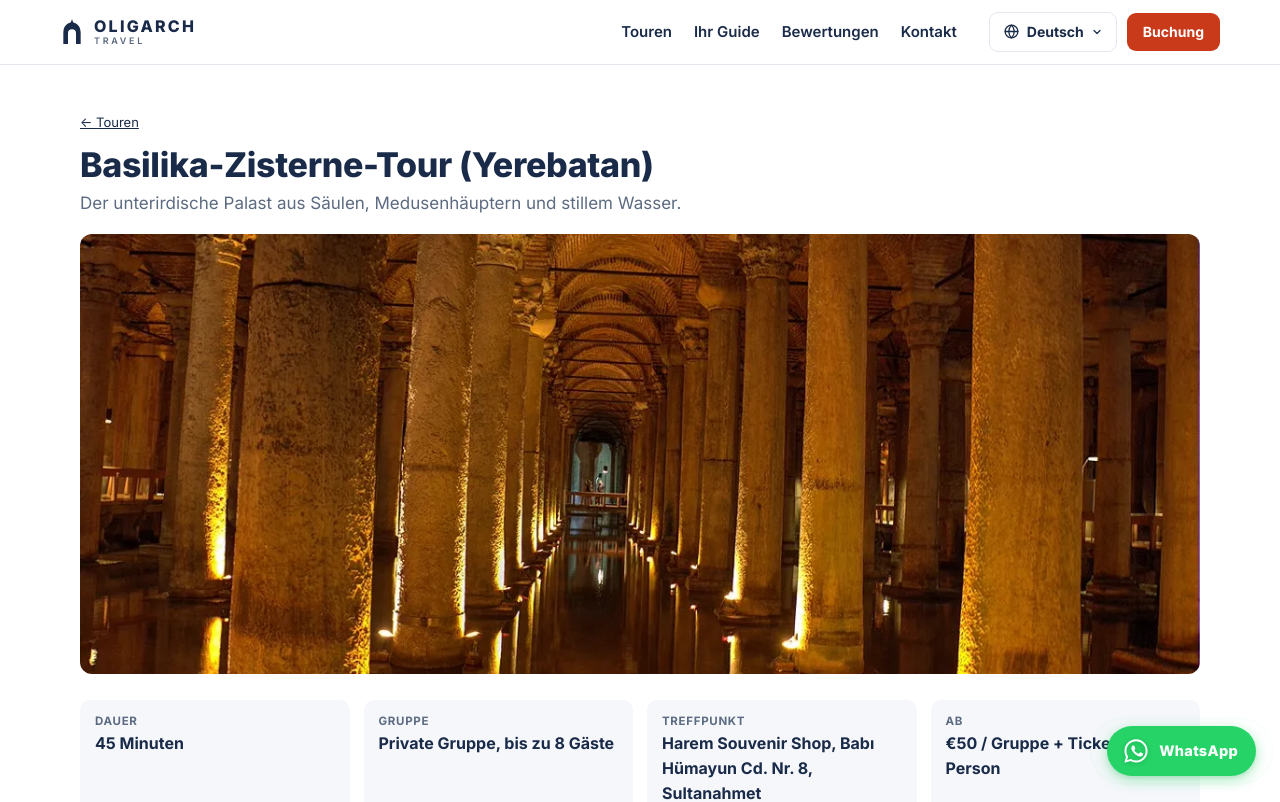
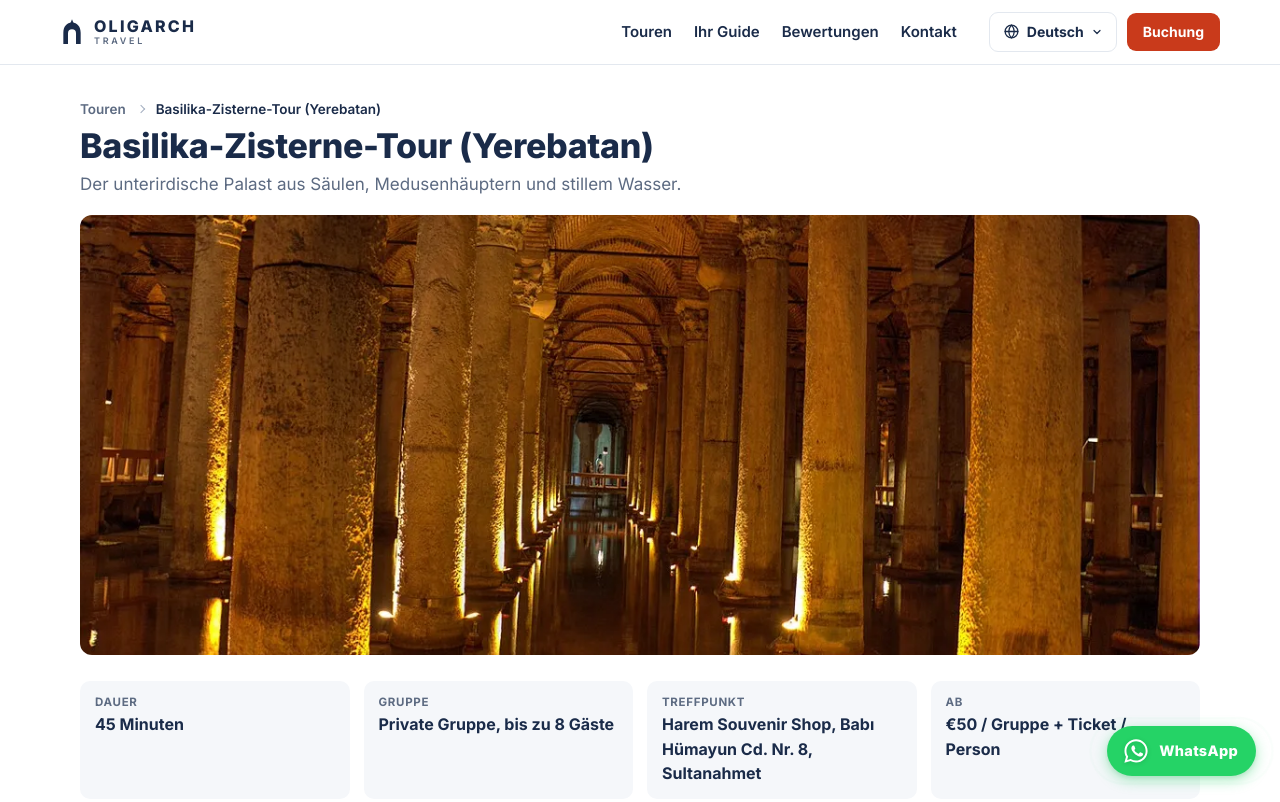
Before and after one commit to 7amed3li/oligarch-travel, a Next.js app: page /de/tours/basilica-cistern in a window 1280 px wide. Shown: the top 802 px of the page. Built offline with nearby package versions, Linux system fonts and the light colour scheme.

Commit message:
ui: replace arrow back link with breadcrumb

```diff
--- a/app/[locale]/tours/[slug]/page.tsx
+++ b/app/[locale]/tours/[slug]/page.tsx
@@ -51,9 +51,11 @@ export default async function TourPage({
   return (
     <section style={{ paddingTop: 34 }}>
       <div className="wrap">
-        <p className="small">
-          <Link href={`/${loc}#tours`}>← {u.nav_tours}</Link>
-        </p>
+        <nav className="crumb" aria-label="Breadcrumb">
+          <Link href={`/${loc}#tours`}>{u.nav_tours}</Link>
+          <span className="crumb-sep" aria-hidden="true" />
+          <span className="crumb-current">{c.name}</span>
+        </nav>
         <h2 className="sec" style={{ fontSize: 34 }}>
           {c.name}
         </h2>
--- a/app/globals.css
+++ b/app/globals.css
@@ -509,3 +509,10 @@ footer.site .wrap{padding-top:64px;padding-bottom:28px}
 .ft-bottom{display:flex;justify-content:space-between;gap:12px 24px;flex-wrap:wrap;margin-top:48px;padding-top:20px;border-top:1px solid rgba(147,163,188,.22);font-size:12.5px;color:#8294B0}
 @media (max-width:900px){.ft-grid{grid-template-columns:1fr 1fr;gap:34px}.ft-brand{grid-column:1/-1}}
 @media (max-width:520px){.ft-grid{grid-template-columns:1fr}footer.site .wrap{padding-top:44px}}
+
+/* Breadcrumb */
+.crumb{display:flex;align-items:center;gap:10px;flex-wrap:wrap;font-size:13.5px;font-weight:600;margin-bottom:6px}
+.crumb a{color:#5D6B82;text-decoration:none;transition:color .2s ease}
+.crumb a:hover{color:#1A2B49}
+.crumb-sep{width:6px;height:6px;border-top:1.5px solid #A3AEC0;border-right:1.5px solid #A3AEC0;transform:rotate(45deg);margin:0 2px}
+.crumb-current{color:#1A2B49}
```
